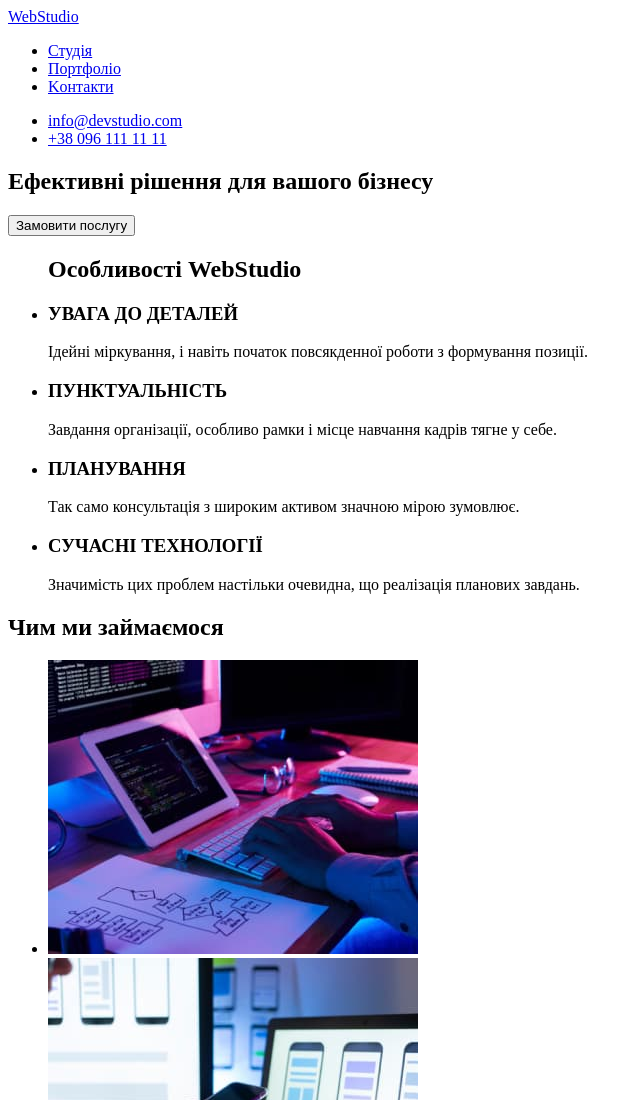
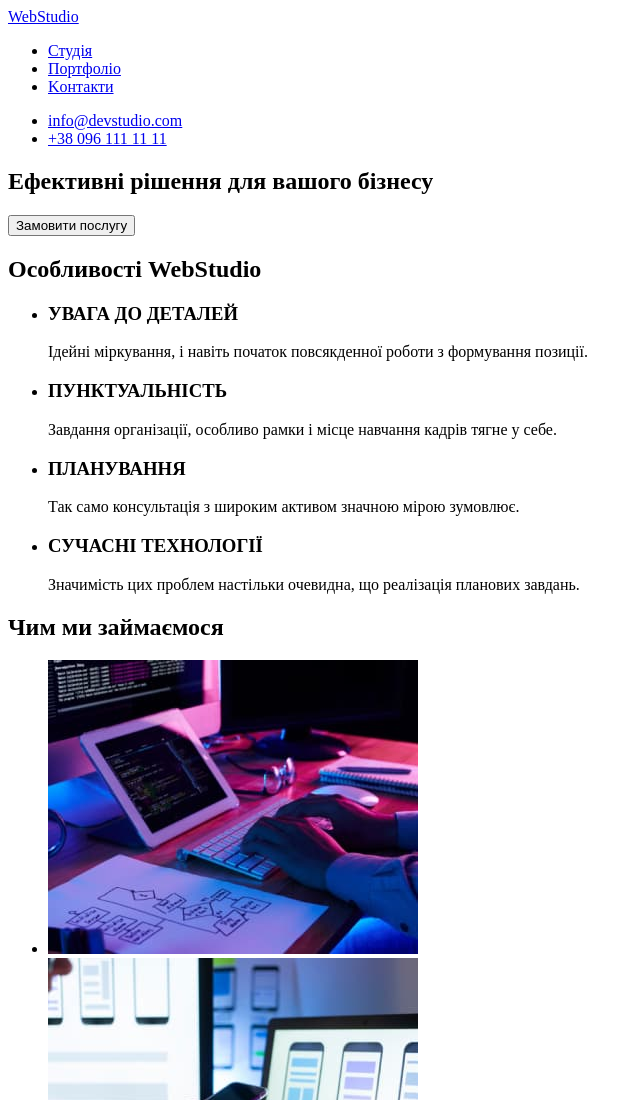
Before and after one commit to d-novak14/goit-markup-hw-01, a plain HTML site: page index.html in a window 1280 px wide. Shown: the top 1100 px of the page, without its empty margins (0-640 px from the left). Drawn offline with Linux system fonts and the light colour scheme.

Commit message:
fix index html again

```diff
--- a/index.html
+++ b/index.html
@@ -29,7 +29,8 @@
         </section>
         <!--AboutUs-->
         <section>
-            <ul><h2>Особливості WebStudio</h2>
+            <h2>Особливості WebStudio</h2>
+            <ul>
             <li><h3>УВАГА ДО ДЕТАЛЕЙ</h3></li>
             <p>Ідейні міркування, і навіть початок повсякденної роботи з формування позиції.</p>
 
@@ -68,7 +69,7 @@
     <footer>
         <a href="#">WebStudio</a>
         <address>
-         <ul><li><a href="https://goo.gl/maps/YetoZ5Styc7Grwgf9" target="_blank" rel="nofolow;noopener;noreferrer">м. Київ, пр-т Лесі Українки, 26</a></li>
+         <ul><li><a href="https://goo.gl/maps/YetoZ5Styc7Grwgf9" target="_blank" rel="nofolow noopener noreferrer">м. Київ, пр-т Лесі Українки, 26</a></li>
             <li><a href="mailto:info@devstudio.com">info@devstudio.com</a></li>
             <li><a href="tel:+380961111111">+38 096 111 11 11</a></li>
          </ul>
```
